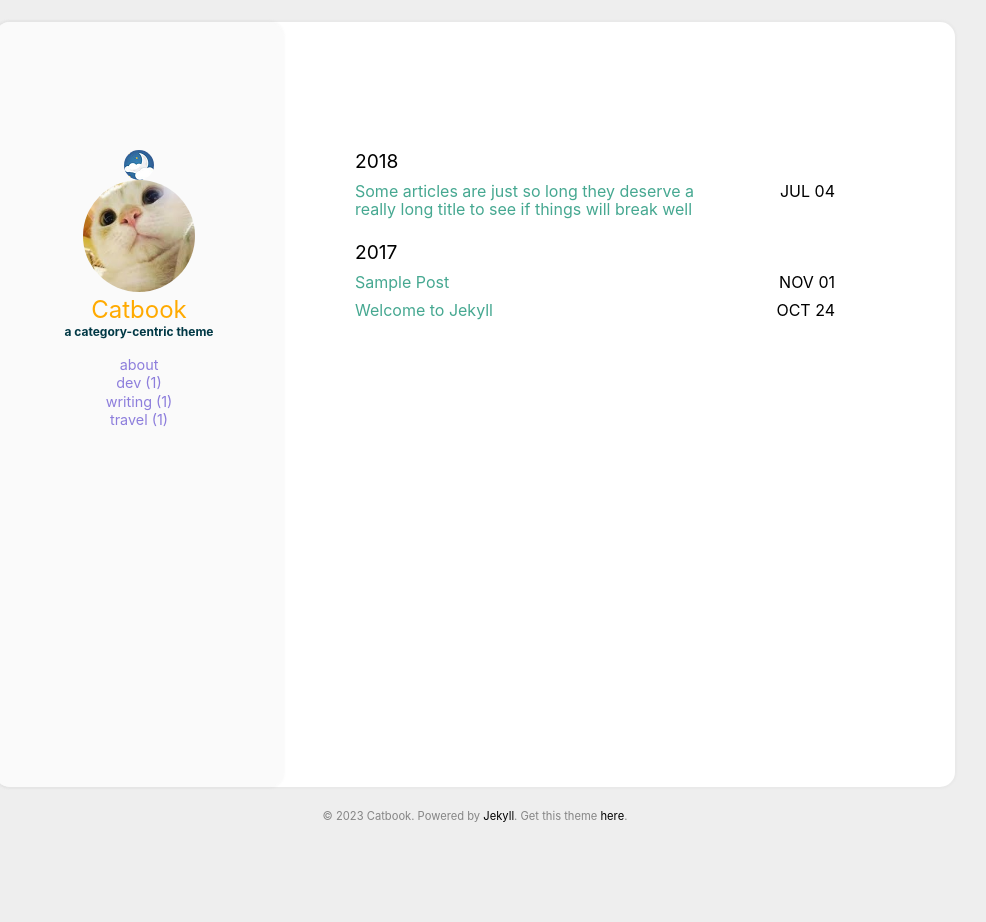
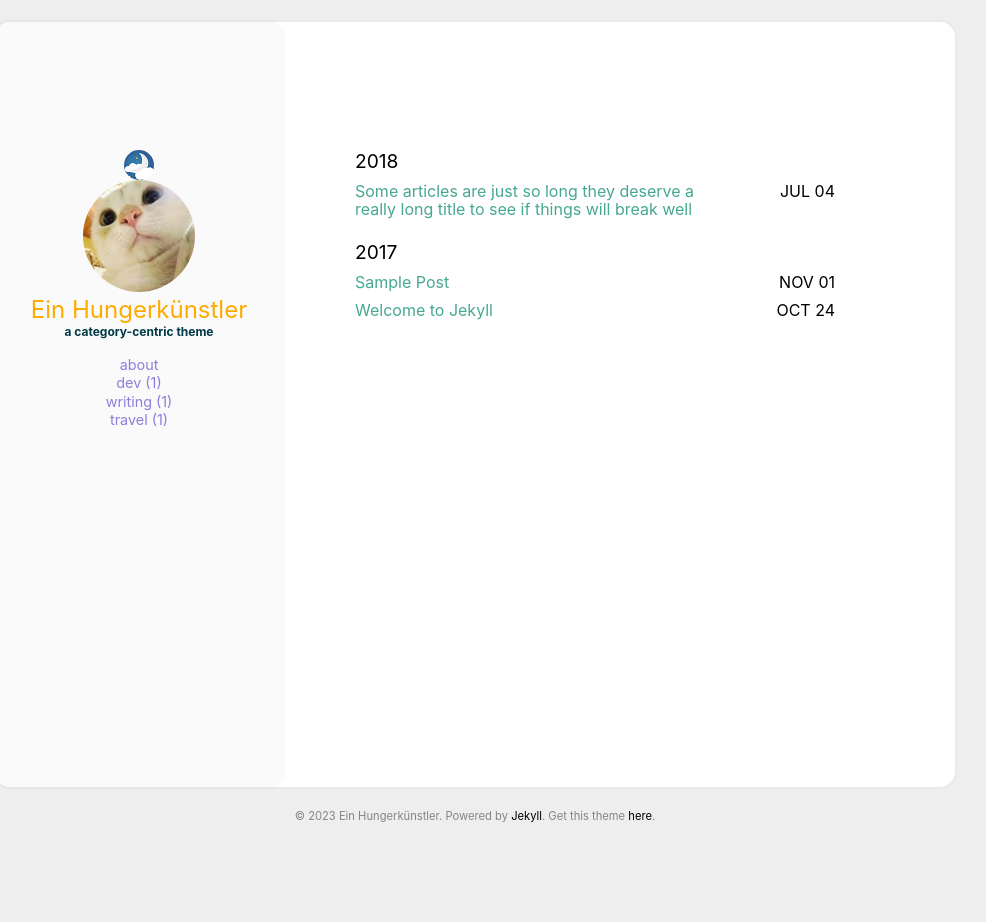
Before and after one commit to starry99/catbook, a Jekyll site: the page built from index.html, in a window 1280 px wide. Shown: the whole page, without its empty margins (165-1151 px from the left). Built offline with Jekyll 4.4.1, drawn with Linux system fonts in a browser that asks for light colours.

Commit message:
Update _config.yml

```diff
--- a/_config.yml
+++ b/_config.yml
@@ -1,6 +1,6 @@
 
-title: Catbook #Your awesome title
-email: #youremail@domain.com
+title: Ein Hungerkünstler #Your awesome title
+email: annabellee123456@outlook.com
 description: > # this means to ignore newlines until "baseurl"
   Write an awesome description for your new site here. You can edit this
   line in _config.yml. It will appear in your document head meta (for
@@ -10,7 +10,7 @@ baseurl: # the subpath of the site
 url: http://starry99.github.io/catbook # the base hostname & protocol for your site
 
 permalink: /:year-:month/:title
-timezone:
+timezone: GMT+1
 
 favicon: /assets/img/favicon.ico
 
@@ -20,7 +20,7 @@ cusdis:
     app_id: #your cusdis app_id
 
 user:
-  name: Catbook
+  name: Ein Hungerkünstler
   pic: /assets/img/cat.jpg
   picAlt: "catbook"
   job: a category-centric theme
```
